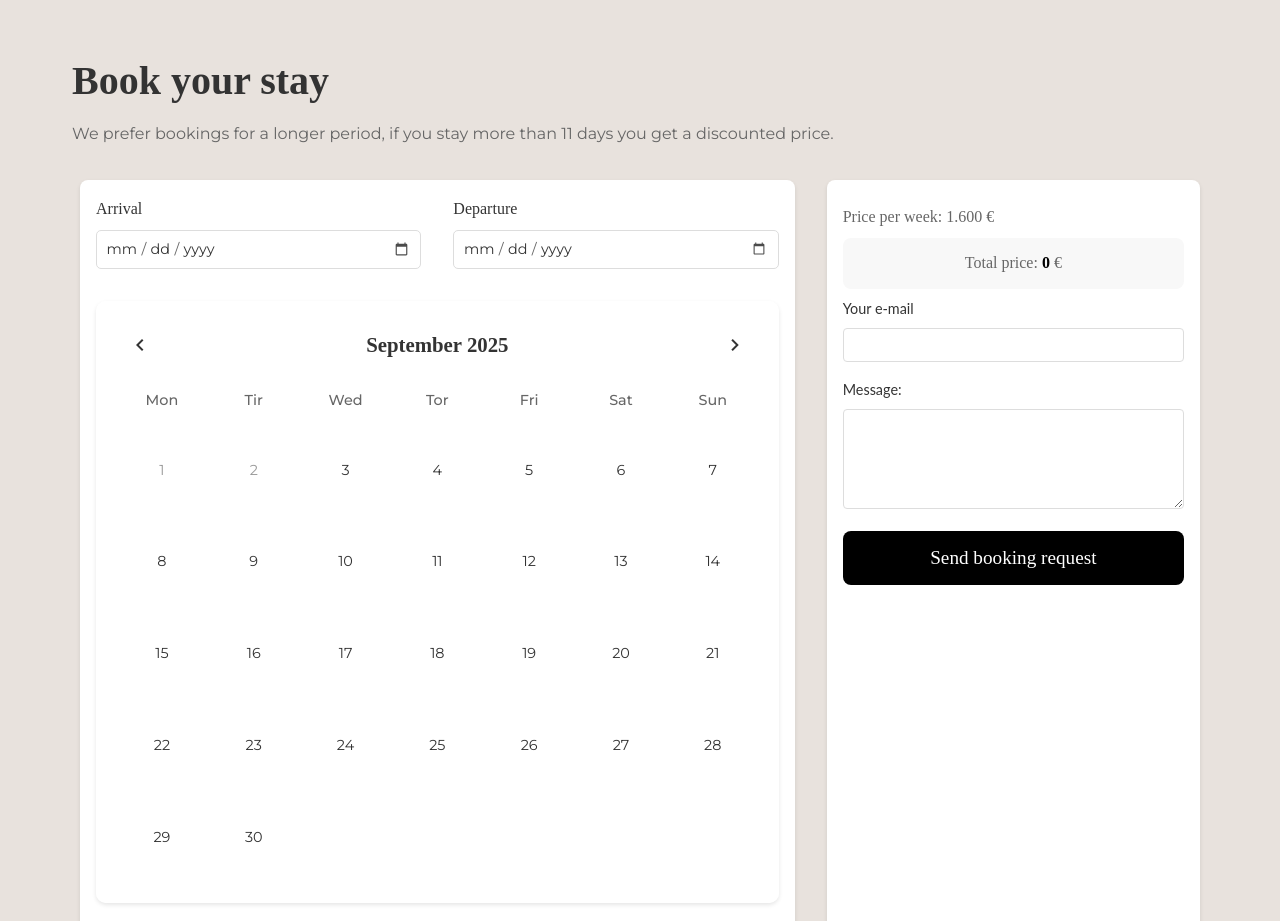
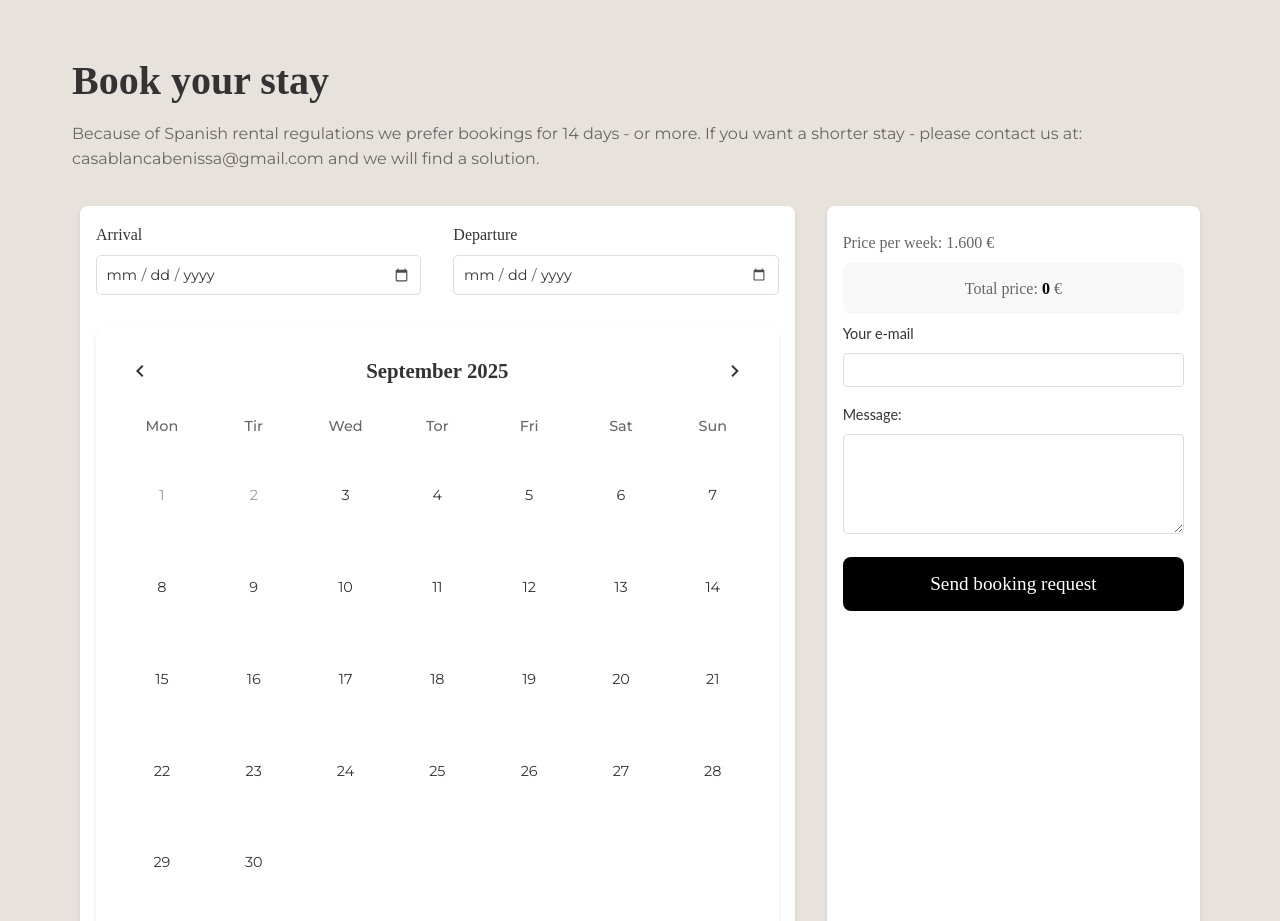
Before and after one commit to Matpet1999/Benissabooking, a plain HTML site: page index.html in a window 1280 px wide. Shown: the part 6620-7541 px from the top of the page. Drawn offline with Linux system fonts and the light colour scheme; a web font is replaced by a local one.

Commit message:
endret book your stay

```diff
--- a/index.html
+++ b/index.html
@@ -341,7 +341,8 @@ Grocery stores with a fantastic selection of fresh meat, fish, wine, fruits and
     <!-- Availability Section -->
     <section class="availability" id="availability-section">
         <h2> Book your stay</h2>
-        <p> We prefer bookings for a longer period, if you stay more than 11 days you get a discounted price. </p>
+        <p> Because of Spanish rental regulations we prefer bookings for 14 days - or more.
+            If you want a shorter stay - please contact us at: casablancabenissa@gmail.com and we will find a solution. </p>
         <br>
         <div class="calendar-container">
             <div class="calendar-group">
```
